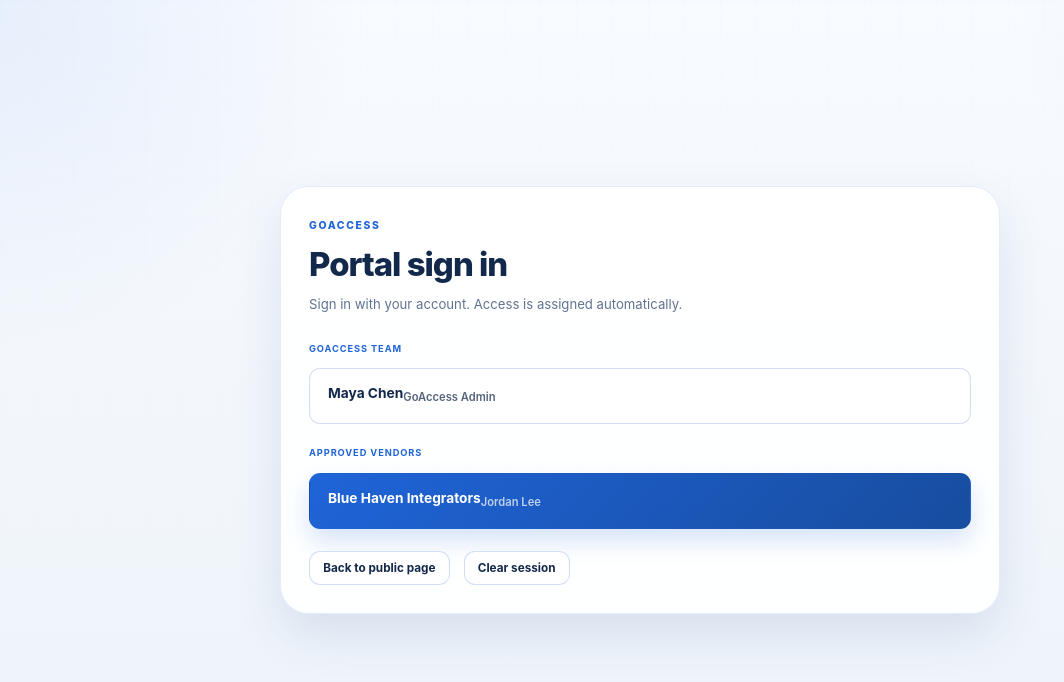
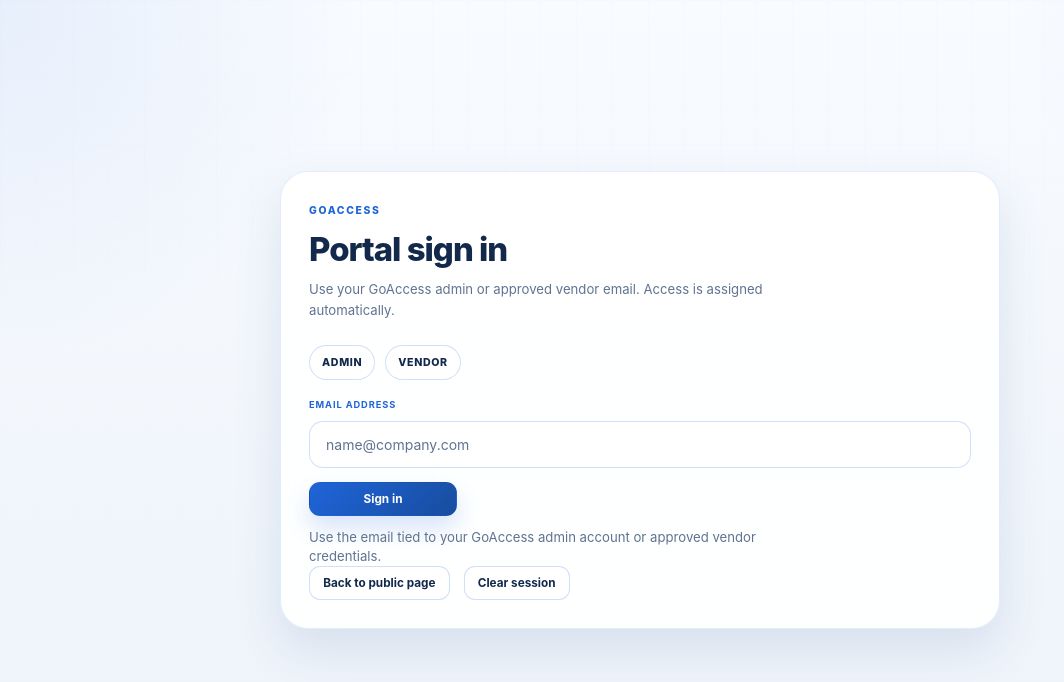
Before and after one commit to Brandonoswalt18-bot/PRM, a Next.js app: page /login in a window 1280 px wide. Shown: the top 682 px of the page, without its empty margins (0-1064 px from the left). Built offline with nearby package versions, Linux system fonts and the light colour scheme.

Commit message:
Hide vendor identities on shared login

```diff
--- a/app/globals.css
+++ b/app/globals.css
@@ -1283,38 +1283,54 @@
   font-size: 0.94rem;
 }
 
-.login-account-list {
-  display: grid;
-  gap: 22px;
-  margin: 26px 0 22px;
+.login-role-row {
+  display: flex;
+  gap: 10px;
+  margin: 24px 0 18px;
 }
 
-.login-account-group {
-  display: grid;
-  gap: 12px;
+.login-role-pill {
+  display: inline-flex;
+  align-items: center;
+  padding: 8px 12px;
+  border: 1px solid var(--line-strong);
+  border-radius: 999px;
+  background: rgba(255, 255, 255, 0.82);
+  color: var(--ink);
+  font-size: 0.76rem;
+  font-weight: 800;
+  letter-spacing: 0.06em;
+  text-transform: uppercase;
 }
 
-.login-account-button {
-  justify-content: flex-start;
-  align-items: flex-start;
-  min-height: 0;
-  text-align: left;
-  padding: 16px 18px;
-  font-size: 0.98rem;
+.login-form {
+  display: grid;
+  gap: 14px;
+  margin: 0 0 12px;
 }
 
-.login-account-button small {
-  display: block;
-  margin-top: 4px;
-  font-size: 0.8rem;
-  font-weight: 600;
-  opacity: 0.72;
+.login-field {
+  display: grid;
+  gap: 8px;
 }
 
-.login-vendor-grid {
-  display: grid;
-  grid-template-columns: repeat(auto-fit, minmax(220px, 1fr));
-  gap: 12px;
+.login-input {
+  width: 100%;
+  padding: 14px 16px;
+  border: 1px solid var(--line-strong);
+  border-radius: 14px;
+  background: rgba(255, 255, 255, 0.92);
+  color: var(--ink);
+  font: inherit;
+}
+
+.login-input::placeholder {
+  color: var(--muted);
+}
+
+.login-submit {
+  width: fit-content;
+  min-width: 148px;
 }
 
 .login-actions,
--- a/app/login/page.tsx
+++ b/app/login/page.tsx
@@ -1,52 +1,55 @@
 import Link from "next/link";
-import { listApprovedVendors } from "@/lib/goaccess-store";
 
 type LoginPageProps = {
   searchParams?: Promise<{
     next?: string;
+    error?: string;
   }>;
 };
 
 export default async function LoginPage({ searchParams }: LoginPageProps) {
   const params = (await searchParams) ?? {};
   const nextPath = params.next && params.next.startsWith("/") ? params.next : undefined;
-  const vendors = (await listApprovedVendors()).filter((vendor) => vendor.credentialsIssued);
+  const showError = params.error === "not-found";
 
   return (
     <main className="login-shell">
       <div className="login-card">
         <span className="eyebrow">GOACCESS</span>
         <h1>Portal sign in</h1>
-        <p>Sign in with your account. Access is assigned automatically.</p>
+        <p>Use your GoAccess admin or approved vendor email. Access is assigned automatically.</p>
 
-        <div className="login-account-list">
-          <div className="login-account-group">
-            <span className="access-label">GoAccess team</span>
-            <Link
-              className="button button-secondary login-account-button"
-              href={`/auth/mock-login?account=admin${nextPath ? `&next=${encodeURIComponent(nextPath)}` : ""}`}
-            >
-              Maya Chen
-              <small>GoAccess Admin</small>
-            </Link>
-          </div>
+        <div className="login-role-row" aria-hidden="true">
+          <span className="login-role-pill">Admin</span>
+          <span className="login-role-pill">Vendor</span>
+        </div>
 
-          <div className="login-account-group">
-            <span className="access-label">Approved vendors</span>
-            <div className="login-vendor-grid">
-              {vendors.map((vendor) => (
-                <Link
-                  className="button button-primary login-account-button"
-                  href={`/auth/mock-login?account=${encodeURIComponent(vendor.id)}${nextPath ? `&next=${encodeURIComponent(nextPath)}` : ""}`}
-                  key={vendor.id}
-                >
-                  {vendor.companyName}
-                  <small>{vendor.primaryContactName}</small>
-                </Link>
-              ))}
-            </div>
-          </div>
-        </div>
+        <form action="/auth/mock-login" className="login-form" method="get">
+          <label className="login-field">
+            <span className="access-label">Email address</span>
+            <input
+              autoComplete="email"
+              className="login-input"
+              name="email"
+              placeholder="name@company.com"
+              required
+              type="email"
+            />
+          </label>
+          {nextPath ? <input name="next" type="hidden" value={nextPath} /> : null}
+          <button className="button button-primary login-submit" type="submit">
+            Sign in
+          </button>
+        </form>
+
+        <p
+          className={`form-message ${showError ? "form-message-error" : ""}`.trim()}
+          aria-live="polite"
+        >
+          {showError
+            ? "We could not match that email to an active GoAccess admin or approved vendor account."
+            : "Use the email tied to your GoAccess admin account or approved vendor credentials."}
+        </p>
 
         <div className="login-footer">
           <Link className="button button-ghost" href="/">
```
Also changed, not shown: app/auth/mock-login/route.ts (+22 -1 lines).
